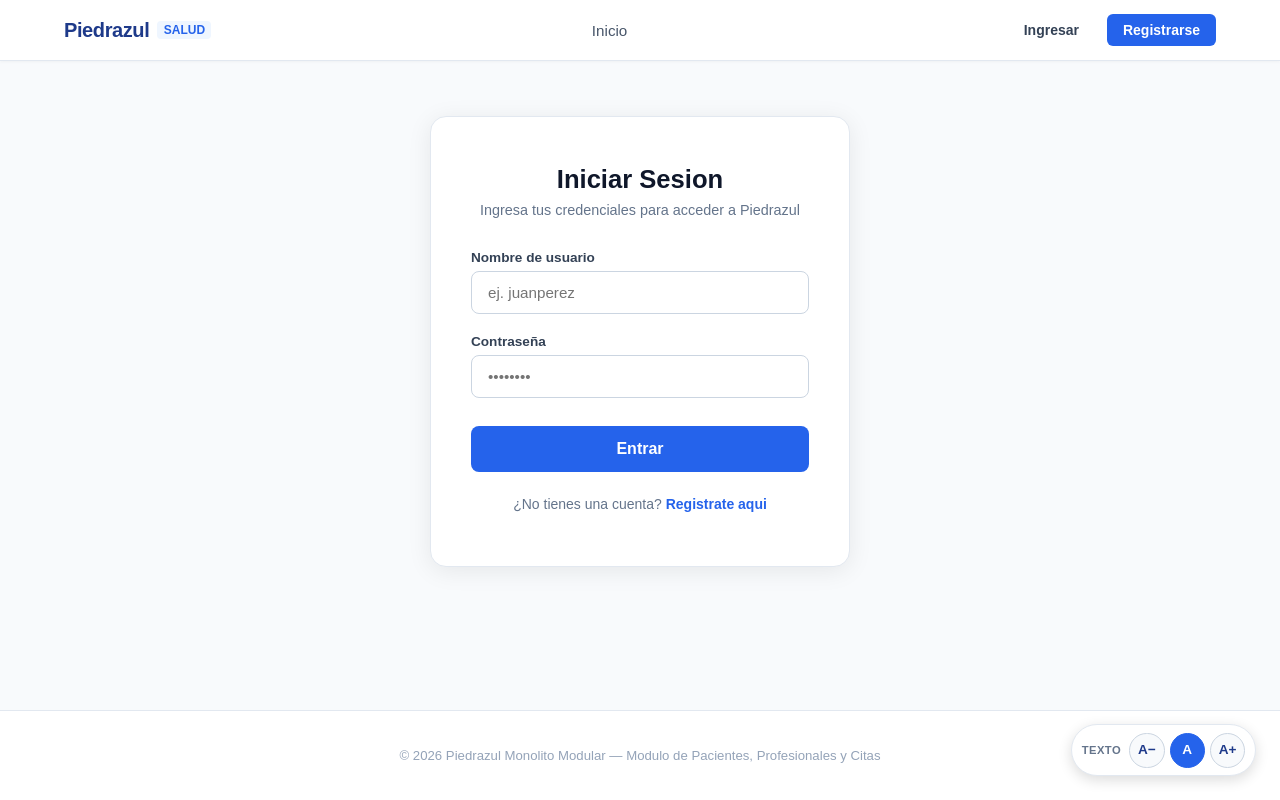
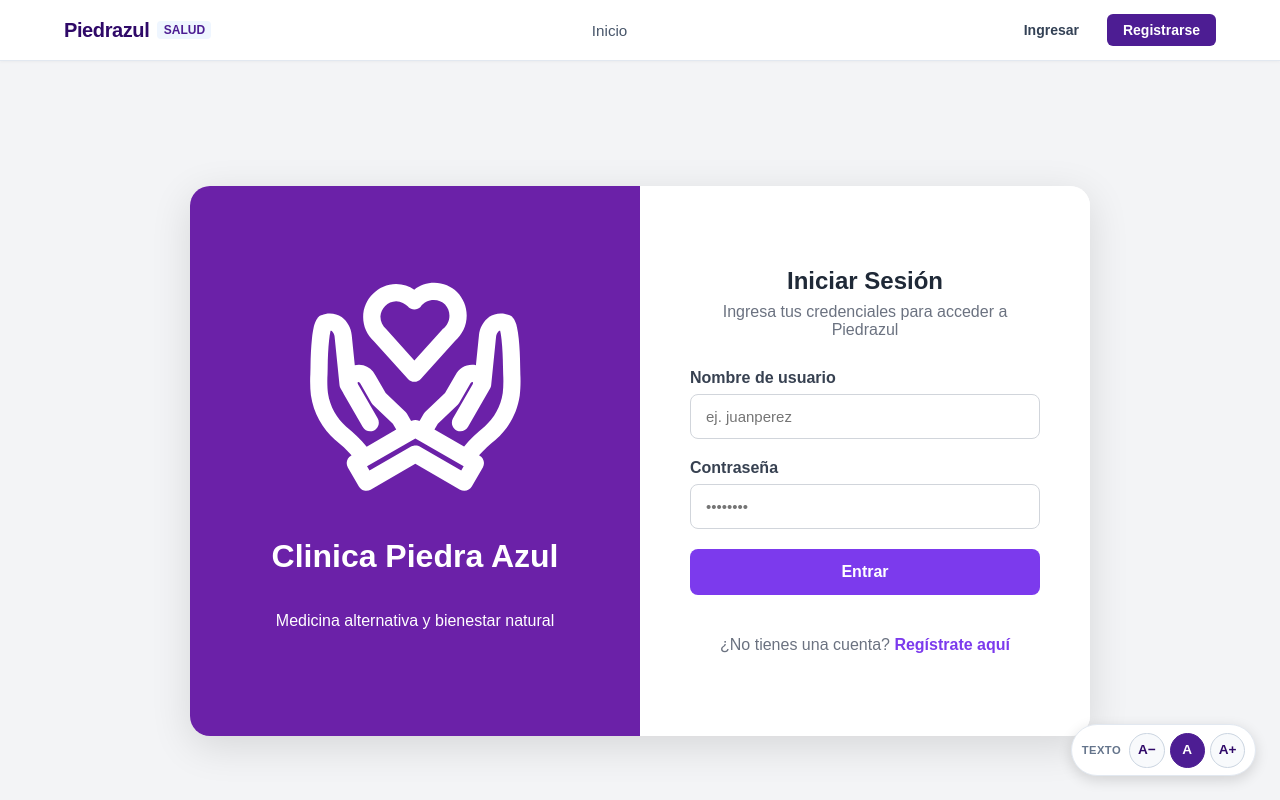
Before and after one commit to astern22/PiedrazulMonolitoModular, a Vue app in the folder frontend/: page /login in a window 1280 px wide. Shown: the top 800 px of the page. Built offline with nearby package versions, Linux system fonts and the light colour scheme; no server answers; a web font is replaced by a local one.

Commit message:
feat: Nueva interfaz de inicio de sesion/registro con logo

```diff
--- a/frontend/src/App.vue
+++ b/frontend/src/App.vue
@@ -150,7 +150,7 @@ function handleLogout() {
 body {
   margin: 0;
   font-family: "IBM Plex Sans Thai", sans-serif;
-  background-color: #f8fafc;
+  background-color: #f5f3ff;
   color: #1e293b;
   -webkit-font-smoothing: antialiased;
 }
@@ -198,7 +198,7 @@ body {
   font-size: 1.25rem;
   font-weight: 800;
   letter-spacing: -0.02em;
-  color: #1e3a8a;
+  color: #2f0968;
 }
 
 .brand-subtitle {
@@ -206,7 +206,7 @@ body {
   font-weight: 700;
   text-transform: uppercase;
   background: #eff6ff;
-  color: #2563eb;
+  color: #4d1d93;
   padding: 0.15rem 0.4rem;
   border-radius: 4px;
 }
@@ -228,12 +228,12 @@ body {
 }
 
 .nav-item:hover {
-  color: #1e3a8a;
+  color: #2f0968;
   background: #f1f5f9;
 }
 
 .nav-item.router-link-exact-active {
-  color: #2563eb;
+  color: #4d1d93;
   background: #eff6ff;
   font-weight: 600;
 }
@@ -285,12 +285,12 @@ body {
 }
 
 .btn-register {
-  background: #2563eb;
+  background: #4d1d93;
   color: white;
 }
 
 .btn-register:hover {
-  background: #1d4ed8;
+  background: #4d2785;
 }
 
 .btn-logout {
@@ -356,7 +356,7 @@ body {
   border: 1px solid #cbd5e1;
   border-radius: 9999px;
   background: #f8fafc;
-  color: #1e3a8a;
+  color: #2f0968;
   font-size: 0.85rem;
   font-weight: 700;
   line-height: 1;
@@ -366,7 +366,7 @@ body {
 
 .accessibility-btn:hover:not(:disabled) {
   background: #eff6ff;
-  border-color: #2563eb;
+  border-color: #4d1d93;
 }
 
 .accessibility-btn:disabled {
@@ -375,12 +375,12 @@ body {
 }
 
 .accessibility-reset {
-  background: #2563eb;
-  border-color: #2563eb;
+  background: #4d1d93;
+  border-color: #4d1d93;
   color: white;
 }
 
 .accessibility-reset:hover:not(:disabled) {
-  background: #1d4ed8;
+  background: #4d2785;
 }
 </style>
--- a/frontend/src/views/AppointmentsView.vue
+++ b/frontend/src/views/AppointmentsView.vue
@@ -527,7 +527,7 @@ onMounted(() => {
 }
 
 .create-card {
-  border-left: 4px solid #2563eb;
+  border-left: 4px solid #c725eb;
 }
 
 .form-grid {
@@ -558,7 +558,7 @@ onMounted(() => {
   display: block;
   font-size: 0.825rem;
   font-weight: 700;
-  color: #1e3a8a;
+  color: #2f0968;
   margin-bottom: 0.6rem;
 }
 
@@ -578,7 +578,7 @@ onMounted(() => {
 .slot-chip {
   background: white;
   border: 1px solid #93c5fd;
-  color: #1d4ed8;
+  color: #4d2785;
   padding: 0.4rem 0.8rem;
   border-radius: 9999px;
   font-size: 0.8rem;
@@ -594,9 +594,9 @@ onMounted(() => {
 }
 
 .slot-selected {
-  background: #2563eb !important;
+  background: #4d1d93 !important;
   color: white !important;
-  border-color: #1d4ed8 !important;
+  border-color: #4d2785 !important;
   box-shadow: 0 2px 6px rgba(37, 99, 235, 0.3);
 }
 
@@ -639,7 +639,7 @@ onMounted(() => {
 
 .form-group input:focus,
 .form-group select:focus {
-  border-color: #2563eb;
+  border-color: #4d1d93;
   box-shadow: 0 0 0 3px rgba(37, 99, 235, 0.15);
 }
 
@@ -662,7 +662,7 @@ onMounted(() => {
   display: inline-block;
   padding: 0.65rem 0.85rem;
   background: #eff6ff;
-  color: #1d4ed8;
+  color: #4d2785;
   border: 1px solid #bfdbfe;
   border-radius: 8px;
   font-size: 0.9rem;
@@ -694,12 +694,12 @@ onMounted(() => {
 }
 
 .btn-primary {
-  background: #2563eb;
+  background: #4d1d93;
   color: white;
 }
 
 .btn-primary:hover:not(:disabled) {
-  background: #1d4ed8;
+  background: #4d2785;
 }
 
 .btn-secondary {
@@ -757,7 +757,7 @@ onMounted(() => {
 
 .status-scheduled {
   background: #eff6ff;
-  color: #1d4ed8;
+  color: #4d2785;
 }
 
 .status-completed {
@@ -840,7 +840,7 @@ onMounted(() => {
   display: inline-block;
   width: 12px;
   height: 12px;
-  border: 2px solid #2563eb;
+  border: 2px solid #4d1d93;
   border-top-color: transparent;
   border-radius: 50%;
   animation: spin 0.6s linear infinite;
@@ -850,7 +850,7 @@ onMounted(() => {
 .spinner-large {
   width: 32px;
   height: 32px;
-  border: 3px solid #2563eb;
+  border: 3px solid #4d1d93;
   border-top-color: transparent;
   border-radius: 50%;
   animation: spin 0.6s linear infinite;
--- a/frontend/src/views/HomeView.vue
+++ b/frontend/src/views/HomeView.vue
@@ -66,7 +66,7 @@ const { user, isAuthenticated, canManage, canManagePatients, hasAnyRole } = useA
 .hero-badge {
   display: inline-block;
   background: #eff6ff;
-  color: #2563eb;
+  color: #4d1d93;
   padding: 0.35rem 1rem;
   border-radius: 9999px;
   font-size: 0.85rem;
@@ -137,7 +137,7 @@ const { user, isAuthenticated, canManage, canManagePatients, hasAnyRole } = useA
 }
 
 .btn-primary {
-  background: #2563eb;
+  background: #4d1d93;
   color: white;
 }
 
--- a/frontend/src/views/LoginView.vue
+++ b/frontend/src/views/LoginView.vue
@@ -3,6 +3,7 @@ import { ref } from 'vue'
 import { useRouter, useRoute } from 'vue-router'
 import { useAuth } from '@/composables/useAuth'
 import { required } from '@/utils/validators'
+import AuthCardTemplate from '@/views/components/AuthCardTemplate.vue'
 
 const router = useRouter()
 const route = useRoute()
@@ -15,24 +16,30 @@ const errorMessage = ref('')
 
 async function handleSubmit() {
   errorMessage.value = ''
+
   const usernameErr = required(username.value, 'El usuario')
   const passwordErr = required(password.value, 'La contraseña')
+
   if (usernameErr || passwordErr) {
     errorMessage.value = usernameErr || passwordErr
     return
   }
 
   isLoading.value = true
+
   try {
     await login({
       username: username.value.trim(),
       password: password.value,
     })
+
     const redirectPath = route.query.redirect || '/appointments'
+
     router.push(redirectPath)
   } catch (error) {
     errorMessage.value =
-      error.message || 'Credenciales invalidas. Por favor verifica tus datos.'
+      error?.message ||
+      'Credenciales inválidas. Por favor verifica tus datos.'
   } finally {
     isLoading.value = false
   }
@@ -42,9 +49,12 @@ async function handleSubmit() {
 <template>
   <div class="auth-container">
     <div class="auth-card">
+
+      <AuthCardTemplate />
+
+      <div class="auth-login">
         <div class="auth-header">
-        <div class="auth-icon"></div>
-        <h2>Iniciar Sesion</h2>
+          <h2>Iniciar Sesión</h2>
           <p>Ingresa tus credenciales para acceder a Piedrazul</p>
         </div>
 
@@ -52,34 +62,47 @@ async function handleSubmit() {
           {{ errorMessage }}
         </div>
 
-      <form @submit.prevent="handleSubmit" class="auth-form">
+        <form
+          class="auth-form"
+          @submit.prevent="handleSubmit"
+        >
           <div class="form-group">
-          <label for="username">Nombre de usuario</label>
+            <label for="username">
+              Nombre de usuario
+            </label>
+
             <input
               id="username"
               v-model="username"
               type="text"
               placeholder="ej. juanperez"
+              autocomplete="username"
               required
-            autocomplete="username"
               :disabled="isLoading"
             />
           </div>
 
           <div class="form-group">
-          <label for="password">Contraseña</label>
+            <label for="password">
+              Contraseña
+            </label>
+
             <input
               id="password"
               v-model="password"
               type="password"
               placeholder="••••••••"
+              autocomplete="current-password"
               required
-            autocomplete="current-password"
               :disabled="isLoading"
             />
           </div>
 
-        <button type="submit" class="btn-submit" :disabled="isLoading">
+          <button
+            type="submit"
+            class="btn-submit"
+            :disabled="isLoading"
+          >
             <span v-if="isLoading" class="spinner"></span>
             <span v-else>Entrar</span>
           </button>
@@ -88,118 +111,120 @@ async function handleSubmit() {
         <div class="auth-footer">
           <p>
             ¿No tienes una cuenta?
-          <router-link to="/register">Registrate aqui</router-link>
+            <router-link to="/register">
+              Regístrate aquí
+            </router-link>
           </p>
         </div>
+      </div>
+
     </div>
   </div>
 </template>
 
 <style scoped>
 .auth-container {
-  min-height: calc(80vh - 80px);
+  min-height: 100vh;
   display: flex;
+  justify-content: center;
   align-items: center;
-  justify-content: center;
-  padding: 1.5rem;
+  background: #f3f4f6;
+  padding: 20px;
 }
 
 .auth-card {
+  width: 900px;
+  max-width: 100%;
+  min-height: 550px;
+
+  display: grid;
+  grid-template-columns: 1fr 1fr;
+
   background: white;
-  border-radius: 16px;
-  padding: 2.5rem;
-  width: 100%;
-  max-width: 420px;
-  box-shadow: 0 4px 25px rgba(0, 0, 0, 0.08);
-  border: 1px solid #e2e8f0;
+  border-radius: 20px;
+  overflow: hidden;
+
+  box-shadow: 0 10px 40px rgba(0, 0, 0, 0.12);
+}
+
+.auth-login {
+  background: #ffffff;
+  padding: 50px;
+
+  display: flex;
+  flex-direction: column;
+  justify-content: center;
 }
 
 .auth-header {
   text-align: center;
-  margin-bottom: 2rem;
-}
-
-.auth-icon {
-  font-size: 2.5rem;
-  margin-bottom: 0.5rem;
+  margin-bottom: 30px;
 }
 
 .auth-header h2 {
-  font-size: 1.6rem;
-  color: #0f172a;
-  margin: 0 0 0.5rem;
+  margin: 15px 0 8px;
+  color: #1f2937;
 }
 
 .auth-header p {
-  font-size: 0.9rem;
-  color: #64748b;
   margin: 0;
-}
-
-.alert {
-  padding: 0.75rem 1rem;
-  border-radius: 8px;
-  font-size: 0.875rem;
-  margin-bottom: 1.5rem;
-}
-
-.alert-error {
-  background: #fef2f2;
-  color: #991b1b;
-  border: 1px solid #fecaca;
+  color: #6b7280;
 }
 
 .auth-form {
   display: flex;
   flex-direction: column;
-  gap: 1.25rem;
+  gap: 20px;
 }
 
 .form-group {
   display: flex;
   flex-direction: column;
-  gap: 0.4rem;
-  text-align: left;
+  gap: 7px;
 }
 
 .form-group label {
-  font-size: 0.85rem;
   font-weight: 600;
-  color: #334155;
+  color: #374151;
 }
 
 .form-group input {
-  padding: 0.75rem 1rem;
-  border: 1px solid #cbd5e1;
+  padding: 13px 15px;
+
+  border: 1px solid #d1d5db;
   border-radius: 8px;
-  font-size: 0.95rem;
-  transition: border-color 0.2s;
+
+  font-size: 15px;
   outline: none;
+
+  transition: 0.2s;
 }
 
 .form-group input:focus {
-  border-color: #2563eb;
-  box-shadow: 0 0 0 3px rgba(37, 99, 235, 0.15);
+  border-color: #7c3aed;
+
+  box-shadow:
+    0 0 0 3px rgba(124, 58, 237, 0.12);
 }
 
 .btn-submit {
-  margin-top: 0.5rem;
-  padding: 0.85rem;
-  background: #2563eb;
-  color: white;
   border: none;
   border-radius: 8px;
-  font-size: 1rem;
+
+  padding: 14px;
+
+  background: #7c3aed;
+  color: white;
+
+  font-size: 16px;
   font-weight: 600;
+
   cursor: pointer;
-  display: flex;
-  align-items: center;
-  justify-content: center;
-  transition: background 0.2s;
+  transition: 0.2s;
 }
 
-.btn-submit:hover:not(:disabled) {
-  background: #1d4ed8;
+.btn-submit:hover {
+  background: #4d2785;
 }
 
 .btn-submit:disabled {
@@ -207,13 +232,44 @@ async function handleSubmit() {
   cursor: not-allowed;
 }
 
+.auth-footer {
+  text-align: center;
+  margin-top: 25px;
+  color: #6b7280;
+}
+
+.auth-footer a {
+  color: #7c3aed;
+  font-weight: 600;
+  text-decoration: none;
+}
+
+.auth-footer a:hover {
+  text-decoration: underline;
+}
+
+.alert-error {
+  background: #fee2e2;
+  color: #b91c1c;
+
+  padding: 12px;
+  border-radius: 8px;
+
+  margin-bottom: 20px;
+}
+
 .spinner {
+  display: inline-block;
+
   width: 18px;
   height: 18px;
-  border: 2px solid #ffffff;
-  border-top-color: transparent;
+
+  border: 3px solid rgba(255, 255, 255, 0.4);
+  border-top-color: white;
+
   border-radius: 50%;
-  animation: spin 0.6s linear infinite;
+
+  animation: spin 0.7s linear infinite;
 }
 
 @keyframes spin {
@@ -222,20 +278,4 @@ async function handleSubmit() {
   }
 }
 
-.auth-footer {
-  margin-top: 1.5rem;
-  text-align: center;
-  font-size: 0.875rem;
-  color: #64748b;
-}
-
-.auth-footer a {
-  color: #2563eb;
-  text-decoration: none;
-  font-weight: 600;
-}
-
-.auth-footer a:hover {
-  text-decoration: underline;
-}
 </style>
--- a/frontend/src/views/PatientsView.vue
+++ b/frontend/src/views/PatientsView.vue
@@ -375,7 +375,7 @@ onMounted(() => {
 .header-badge {
   display: inline-block;
   background: #eff6ff;
-  color: #2563eb;
+  color: #4d1d93;
   font-size: 0.75rem;
   font-weight: 700;
   padding: 0.2rem 0.6rem;
@@ -421,7 +421,7 @@ onMounted(() => {
 }
 
 .form-card {
-  border-left: 4px solid #2563eb;
+  border-left: 4px solid #4d1d93;
 }
 
 .form-card-header {
@@ -480,7 +480,7 @@ onMounted(() => {
 }
 
 .form-group input:focus {
-  border-color: #2563eb;
+  border-color: #4d1d93;
   box-shadow: 0 0 0 3px rgba(37, 99, 235, 0.15);
 }
 
@@ -533,7 +533,7 @@ onMounted(() => {
 }
 
 .search-input:focus {
-  border-color: #2563eb;
+  border-color: #4d1d93;
   box-shadow: 0 0 0 3px rgba(37, 99, 235, 0.15);
 }
 
@@ -658,12 +658,12 @@ onMounted(() => {
 
 .btn-edit {
   background: #eff6ff;
-  color: #2563eb;
+  color: #4d1d93;
   border-color: #bfdbfe;
 }
 
 .btn-edit:hover {
-  background: #2563eb;
+  background: #4d1d93;
   color: white;
 }
 
@@ -693,12 +693,12 @@ onMounted(() => {
 }
 
 .btn-primary {
-  background: #2563eb;
+  background: #4d1d93;
   color: white;
 }
 
 .btn-primary:hover:not(:disabled) {
-  background: #1d4ed8;
+  background: #4d2785;
 }
 
 .btn-secondary {
@@ -765,7 +765,7 @@ onMounted(() => {
 .spinner-large {
   width: 32px;
   height: 32px;
-  border: 3px solid #2563eb;
+  border: 3px solid #4d1d93;
   border-top-color: transparent;
   border-radius: 50%;
   animation: spin 0.6s linear infinite;
--- a/frontend/src/views/ProfessionalsView.vue
+++ b/frontend/src/views/ProfessionalsView.vue
@@ -335,7 +335,7 @@ onMounted(async () => {
 
 .form-group input:focus,
 .form-group select:focus {
-  border-color: #2563eb;
+  border-color: #4d1d93;
   box-shadow: 0 0 0 3px rgba(37, 99, 235, 0.15);
 }
 
@@ -354,12 +354,12 @@ onMounted(async () => {
 }
 
 .btn-primary {
-  background: #2563eb;
+  background: #4d1d93;
   color: white;
 }
 
 .btn-primary:hover:not(:disabled) {
-  background: #1d4ed8;
+  background: #4d2785;
 }
 
 .btn-outline {
@@ -493,7 +493,7 @@ onMounted(async () => {
 .spinner-large {
   width: 30px;
   height: 30px;
-  border: 3px solid #2563eb;
+  border: 3px solid #4d1d93;
   border-top-color: transparent;
   border-radius: 50%;
   animation: spin 0.6s linear infinite;
--- a/frontend/src/views/RegisterView.vue
+++ b/frontend/src/views/RegisterView.vue
@@ -3,6 +3,7 @@ import { ref } from 'vue'
 import { useRouter } from 'vue-router'
 import { useAuth } from '@/composables/useAuth'
 import { validateRegisterForm, hasErrors } from '@/utils/validators'
+import AuthCardTemplate from './components/AuthCardTemplate.vue'
 
 const router = useRouter()
 const { register } = useAuth()
@@ -53,6 +54,8 @@ async function handleSubmit() {
 <template>
   <div class="auth-container">
     <div class="auth-card">
+      <AuthCardTemplate />
+      <div class="auth-register">
         <div class="auth-header">
           <div class="auth-icon"></div>
           <h2>Crear Cuenta</h2>
@@ -136,6 +139,7 @@ async function handleSubmit() {
         </div>
       </div>
     </div>
+  </div>
 </template>
 
 <style scoped>
@@ -148,13 +152,27 @@ async function handleSubmit() {
 }
 
 .auth-card {
+   width: 900px;
+  max-width: 100%;
+  min-height: 550px;
+
+  display: grid;
+  grid-template-columns: 1fr 1fr;
+
   background: white;
-  border-radius: 16px;
-  padding: 2.5rem;
-  width: 100%;
-  max-width: 440px;
-  box-shadow: 0 4px 25px rgba(0, 0, 0, 0.08);
-  border: 1px solid #e2e8f0;
+  border-radius: 20px;
+  overflow: hidden;
+
+  box-shadow: 0 10px 40px rgba(0, 0, 0, 0.12);
+}
+
+.auth-register {
+  background: #ffffff;
+  padding: 50px;
+
+  display: flex;
+  flex-direction: column;
+  justify-content: center;
 }
 
 .auth-header {
@@ -227,7 +245,7 @@ async function handleSubmit() {
 }
 
 .form-group input:focus {
-  border-color: #2563eb;
+  border-color: #4d1d93;
   box-shadow: 0 0 0 3px rgba(37, 99, 235, 0.15);
 }
 
@@ -240,7 +258,7 @@ async function handleSubmit() {
 .btn-submit {
   margin-top: 0.5rem;
   padding: 0.85rem;
-  background: #2563eb;
+  background: #7c3aed;
   color: white;
   border: none;
   border-radius: 8px;
@@ -254,7 +272,7 @@ async function handleSubmit() {
 }
 
 .btn-submit:hover:not(:disabled) {
-  background: #1d4ed8;
+  background: #4d2785;
 }
 
 .btn-submit:disabled {
@@ -285,7 +303,7 @@ async function handleSubmit() {
 }
 
 .auth-footer a {
-  color: #2563eb;
+  color: #4d1d93;
   text-decoration: none;
   font-weight: 600;
 }
--- a/frontend/src/views/SchedulingView.vue
+++ b/frontend/src/views/SchedulingView.vue
@@ -424,7 +424,7 @@ onMounted(() => {
 
 .form-group input:focus,
 .form-group select:focus {
-  border-color: #2563eb;
+  border-color: #4d1d93;
   box-shadow: 0 0 0 3px rgba(37, 99, 235, 0.15);
 }
 
@@ -455,12 +455,12 @@ onMounted(() => {
 }
 
 .btn-primary {
-  background: #2563eb;
+  background: #4d1d93;
   color: white;
 }
 
 .btn-primary:hover:not(:disabled) {
-  background: #1d4ed8;
+  background: #4d2785;
 }
 
 .btn-danger-xs {
@@ -525,7 +525,7 @@ onMounted(() => {
 }
 
 .availability-item .hours {
-  color: #2563eb;
+  color: #4d1d93;
   font-family: monospace;
   font-weight: 600;
   margin-left: 0.4rem;
@@ -597,7 +597,7 @@ onMounted(() => {
 .spinner-small {
   width: 20px;
   height: 20px;
-  border: 2px solid #2563eb;
+  border: 2px solid #4d1d93;
   border-top-color: transparent;
   border-radius: 50%;
   animation: spin 0.6s linear infinite;
@@ -607,7 +607,7 @@ onMounted(() => {
 .spinner-large {
   width: 28px;
   height: 28px;
-  border: 3px solid #2563eb;
+  border: 3px solid #4d1d93;
   border-top-color: transparent;
   border-radius: 50%;
   animation: spin 0.6s linear infinite;
--- a/frontend/src/views/SpecialtiesView.vue
+++ b/frontend/src/views/SpecialtiesView.vue
@@ -216,7 +216,7 @@ onMounted(() => {
 }
 
 .form-group input:focus {
-  border-color: #2563eb;
+  border-color: #4d1d93;
   box-shadow: 0 0 0 3px rgba(37, 99, 235, 0.15);
 }
 
@@ -241,12 +241,12 @@ onMounted(() => {
 }
 
 .btn-primary {
-  background: #2563eb;
+  background: #4d1d93;
   color: white;
 }
 
 .btn-primary:hover:not(:disabled) {
-  background: #1d4ed8;
+  background: #4d2785;
 }
 
 .btn-outline {
@@ -342,7 +342,7 @@ onMounted(() => {
 .spinner-large {
   width: 32px;
   height: 32px;
-  border: 3px solid #2563eb;
+  border: 3px solid #4d1d93;
   border-top-color: transparent;
   border-radius: 50%;
   animation: spin 0.6s linear infinite;
--- /dev/null
+++ b/frontend/src/views/components/AuthCardTemplate.vue
@@ -0,0 +1,61 @@
+<script setup>
+</script>
+
+<template>
+    <div class="auth-logo">
+        <img src="../../assets/logo.svg" height="200rem" />  <!-- \TODO: Reemplazar icono -->
+        <h1>Clinica Piedra Azul</h1>
+        <p>Medicina alternativa y bienestar natural</p>
+    </div>
+</template>
+
+<style scoped>
+
+.auth-card {
+  width: 900px;
+  max-width: 100%;
+  min-height: 550px;
+  display: grid;
+  grid-template-columns: 1fr 1fr;
+  background: white;
+  border-radius: 20px;
+  overflow: hidden;
+  box-shadow: 0 10px 40px rgba(0, 0, 0, 0.12);
+}
+
+.auth-logo {
+  background: #6b21a8;
+  color: white;
+  display: flex;
+  flex-direction: column;
+  justify-content: center;
+  align-items: center;
+  text-align: center;
+  padding: 40px;
+}
+
+.auth-logo img {
+  filter: invert();
+}
+
+.auth-logo img {
+  width: 220px;
+  height: auto;
+  margin-bottom: 20px;
+}
+
+@media (max-width: 768px) {
+  .auth-card {
+    grid-template-columns: 1fr;
+  }
+
+  .auth-logo {
+    min-height: 280px;
+    padding: 30px;
+  }
+
+  .auth-login {
+    padding: 35px 25px;
+  }
+}
+</style>
```
Also changed, not shown: frontend/src/assets/logo.svg (added), frontend/src/assets/piedrazul-logo.svg (deleted). Lines whose indentation alone changed are shown as unchanged.
